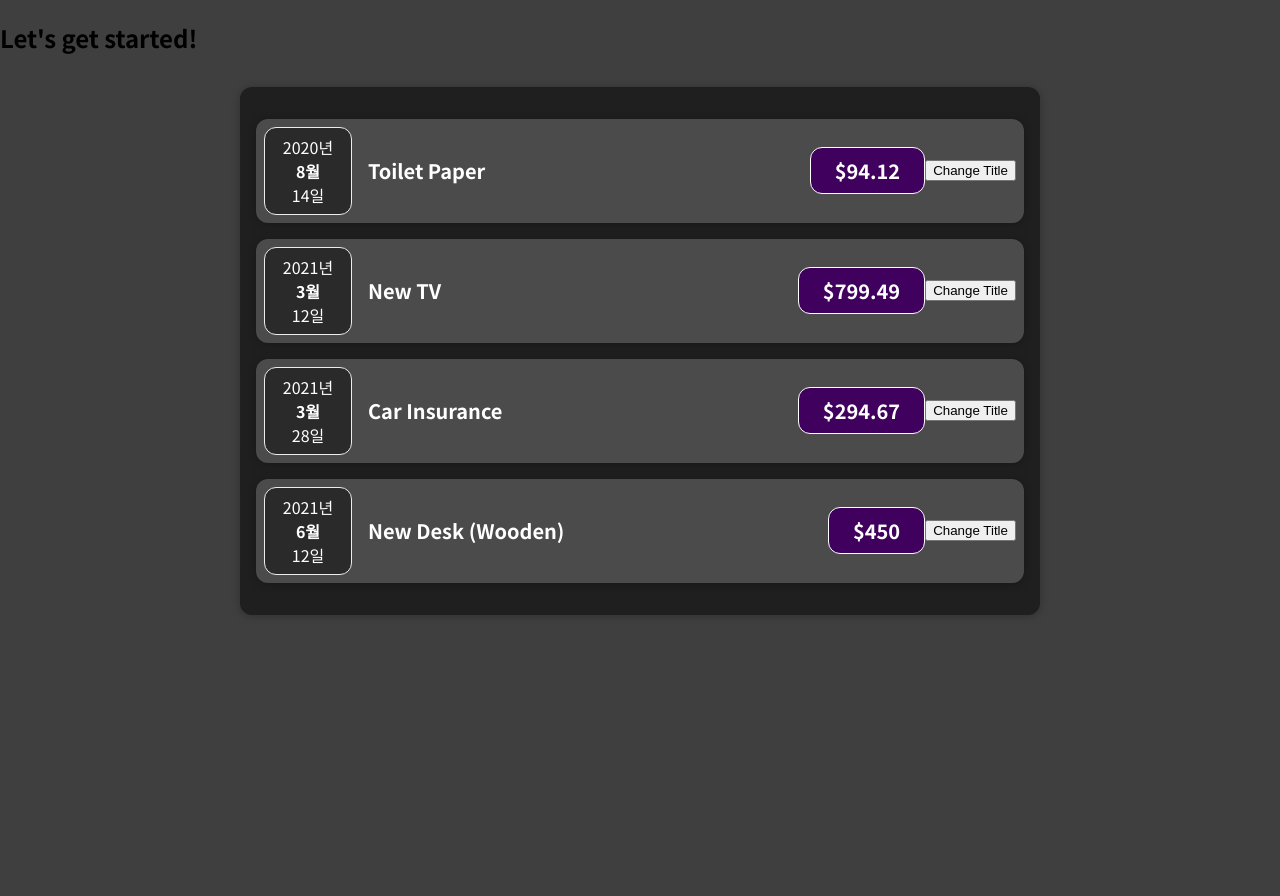
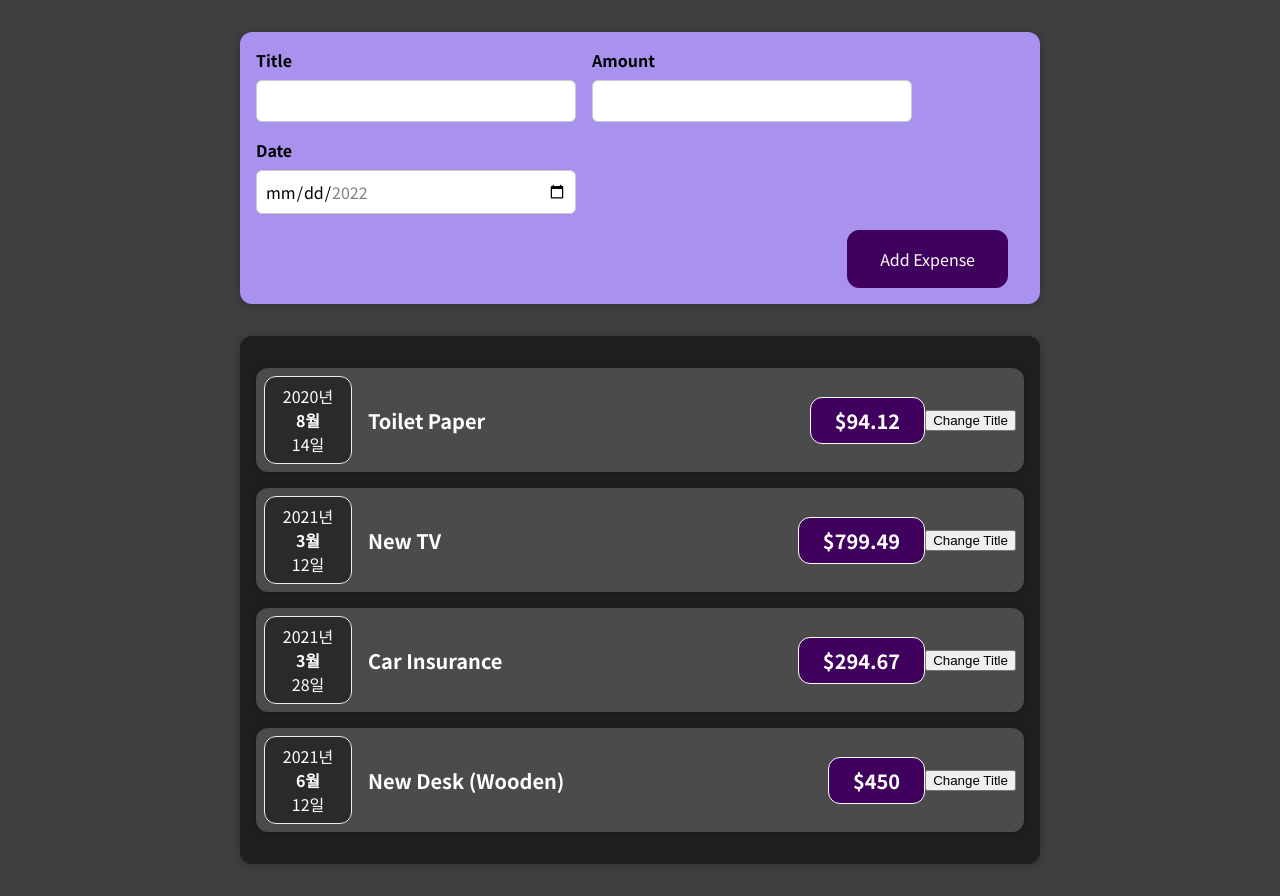
Before and after one commit to kimbro95/study, a React (Create React App) app in the folder ReactJS/: page / in a window 1280 px wide. Before the commit the page ends 800 px from the top, so only its background shows below. Built offline with nearby package versions, Linux system fonts and the light colour scheme.

Commit message:
NewExpense, ExpenseForm 컴포넌트 추가

```diff
--- a/ReactJS/src/App.js
+++ b/ReactJS/src/App.js
@@ -1,3 +1,4 @@
+import NewExpense from "./components/NewExpense/NewExpense";
 import Expenses from "./components/Expenses/Expenses";
 
 const App = () => {
@@ -30,7 +31,7 @@
 
   return (
     <div>
-      <h2>Let's get started!</h2>
+      <NewExpense />
       <Expenses items={expenses} />
     </div>
   );
--- /dev/null
+++ b/ReactJS/src/components/NewExpense/ExpenseForm.css
@@ -0,0 +1,26 @@
+.new-expense__controls {
+    display: flex;
+    flex-wrap: wrap;
+    gap: 1rem;
+    margin-bottom: 1rem;
+    text-align: left;
+}
+
+.new-expense__control label {
+    font-weight: bold;
+    margin-bottom: 0.5rem;
+    display: block;
+}
+
+.new-expense__control input {
+    font: inherit;
+    padding: 0.5rem;
+    border-radius: 6px;
+    border: 1px solid #ccc;
+    width: 20rem;
+    max-width: 100%;
+}
+
+.new-expense__actions {
+    text-align: right;
+}
--- /dev/null
+++ b/ReactJS/src/components/NewExpense/ExpenseForm.js
@@ -0,0 +1,27 @@
+import './ExpenseForm.css';
+
+const ExpenseForm = () => {
+    return (
+        <form>
+            <div className="new-expense__controls">
+                <div className="new-expense__control">
+                    <label>Title</label>
+                    <input type='text' />
+                </div>
+                <div className="new-expense__control">
+                    <label>Amount</label>
+                    <input type='number' min="0.01" step="0.01" />
+                </div>
+                <div className="new-expense__control">
+                    <label>Date</label>
+                    <input type='date' min="2022-01-01" max="2022-12-31" />
+                </div>
+            </div>
+            <div className="new-expense__actions">
+                <button type="submit">Add Expense</button>
+            </div>
+        </form>
+    );
+}
+
+export default ExpenseForm;
--- /dev/null
+++ b/ReactJS/src/components/NewExpense/NewExpense.css
@@ -0,0 +1,38 @@
+.new-expense {
+    background-color: #a892ee;
+    padding: 1rem;
+    margin: 2rem auto;
+    width: 50rem;
+    max-width: 95%;
+    border-radius: 12px;
+    text-align: center;
+    box-shadow: 0 1px 8px rgba(0, 0, 0, 0.25);
+}
+
+.new-expense button {
+    font: inherit;
+    cursor: pointer;
+    padding: 1rem 2rem;
+    border: 1px solid #40005d;
+    background-color: #40005d;
+    color: white;
+    border-radius: 12px;
+    margin-right: 1rem;
+}
+
+.new-expense button:hover,
+.new-expense button:active {
+    background-color: #510674;
+    border-color: #510674;
+}
+
+.new-expense button.alternative {
+    color: #220131;
+    border-color: transparent;
+    background-color: transparent;
+}
+
+.new-expense button.alternative:hover,
+.new-expense button.alternative:active {
+    background-color: #ddb3f8;
+}
--- /dev/null
+++ b/ReactJS/src/components/NewExpense/NewExpense.js
@@ -0,0 +1,12 @@
+import ExpenseForm from "./ExpenseForm";
+import './NewExpense.css';
+
+const NewExpense = () => {
+    return (
+        <div className="new-expense">
+            <ExpenseForm />
+        </div>
+    );
+}
+
+export default NewExpense;
```
